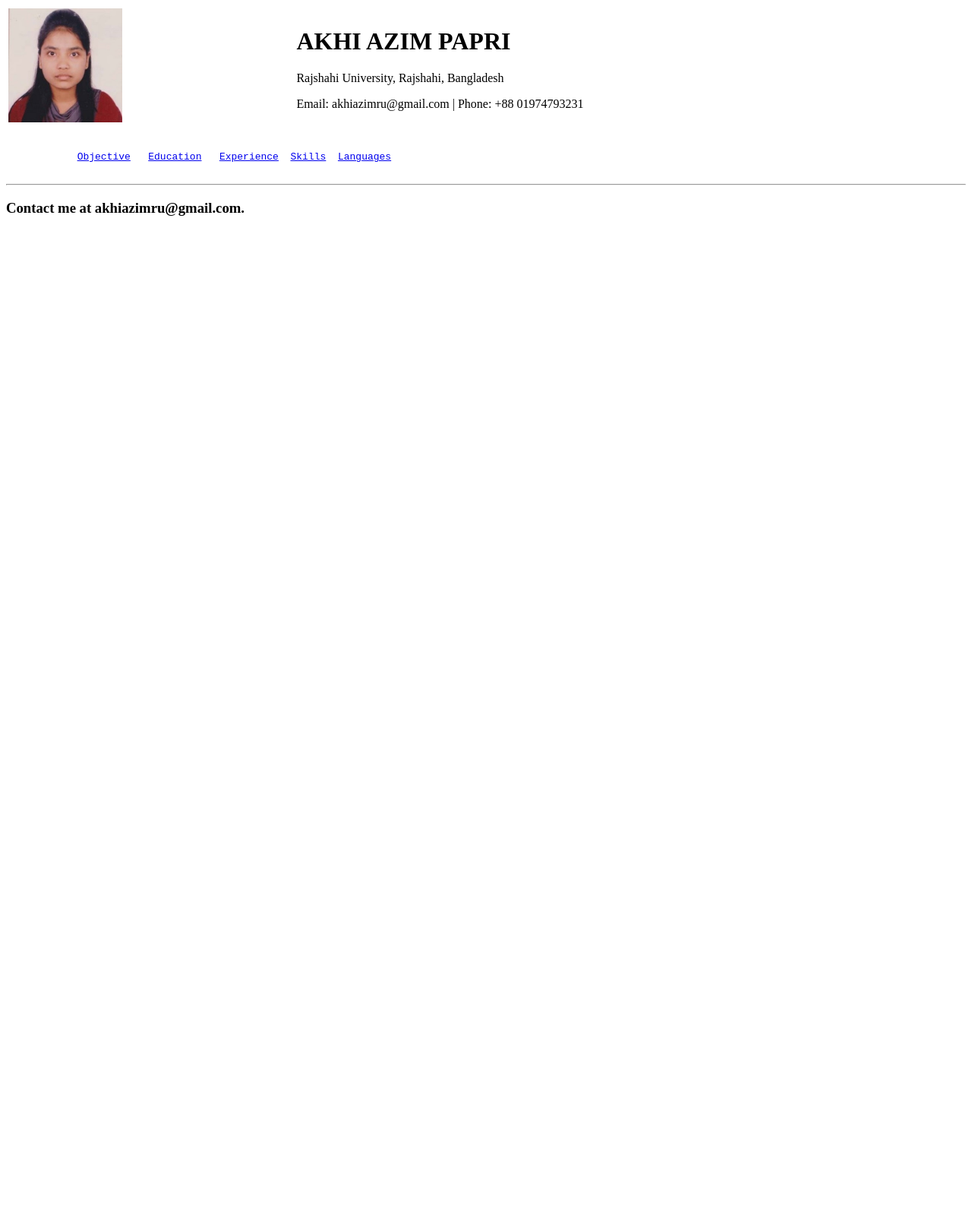
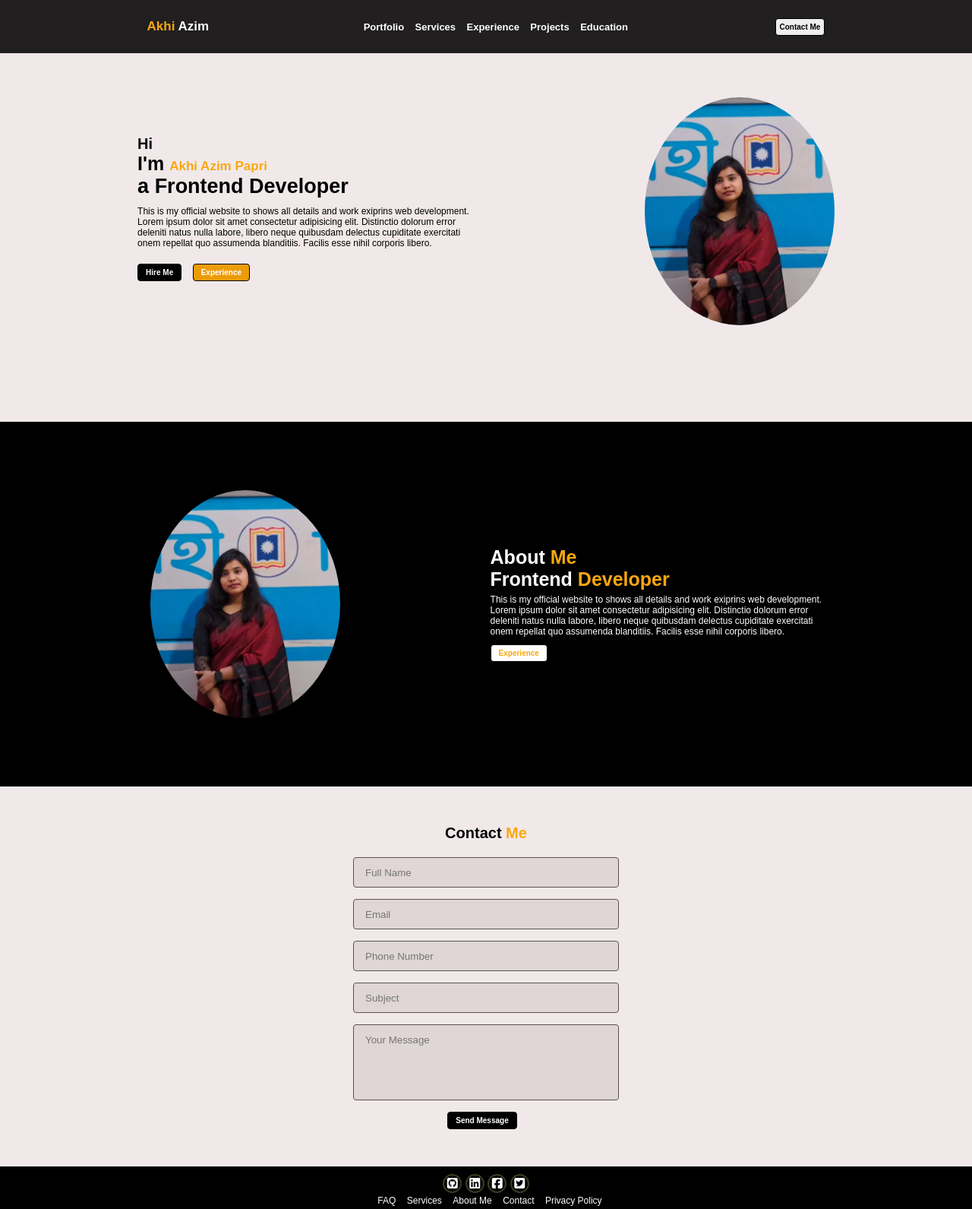
Before and after one commit to akhiazimpapri/Portfolio, a plain HTML site: page index.html in a window 1280 px wide. Shown: the top 1591 px of the page at 76% size. Before the commit the page ends 800 px from the top, so only its background shows below. Drawn offline with Linux system fonts and the light colour scheme.

Commit message:
homepage

```diff
--- a/index.html
+++ b/index.html
@@ -1,34 +1,88 @@
 <!DOCTYPE html>
-<html>
+<html lang="en">
 <head>
     <meta charset="UTF-8">
-    <title>MY PORTFOLIO</title>
+    <meta name="viewport" content="width=device-width, initial-scale=1.0">
+    <title>My Portfolio</title>
+    <link rel="stylesheet" href="https://cdnjs.cloudflare.com/ajax/libs/font-awesome/6.5.2/css/all.min.css" integrity="sha512-SnH5WK+bZxgPHs44uWIX+LLJAJ9/2PkPKZ5QiAj6Ta86w+fsb2TkcmfRyVX3pBnMFcV7oQPJkl9QevSCWr3W6A==" crossorigin="anonymous" referrerpolicy="no-referrer" />
+    <link rel="stylesheet" href="style.css">
 </head>
 <body>
-    <table width="100%">
-        <tr>
-            <td width="30%">
-                <img src="img/My-picture.jpeg" alt="My picture" width="150" height="150">
-            </td>
-            <td width="70%">
-                <h1>AKHI AZIM PAPRI</h1>
-                <p>Rajshahi University, Rajshahi, Bangladesh</p>
-                <p>Email: akhiazimru@gmail.com | Phone: +88 01974793231</p>
-            </td>
-        </tr>
-    </table>
-    <br>
+    <header>
+        <div class="nevbar">
+            <div class="ak">Akhi <span>Azim</span></div>
+            <div class="sections">
+                <a href="#">Portfolio</a>
+                <a href="#">Services</a>
+                <a href="#">Experience</a>
+                <a href="#">Projects</a>
+                <a href="#">Education</a>
+            </div>
+            <button class="contact">Contact Me</button>
+        </div>
+    </header>
 
-    <header>
-        <pre>
-            <a href="Objective.html" terget="_main">Objective</a>   <a href="Education.html" terget="_main">Education</a>   <a href="Experience.html" terget="_main">Experience</a>  <a href="Skills.html"terget="_main">Skills</a>  <a href="Languages.html"terget="_main">Languages</a>
-        </pre>
-    </header>
-    <hr>
+    <div class="introPic">
+        <div class="intro">
+            <p id="hi">Hi</p>
+            <p id="im">I'm <span class="ak">Akhi Azim Papri</span></p>
+            <p class="Front">a Frontend Developer</p>
+            <p id="discrib">
+                This is my official website to shows all details and work exiprins web development.<br>
+                Lorem ipsum dolor sit amet consectetur adipisicing elit. Distinctio dolorum error <br>
+                deleniti natus nulla labore, libero neque quibusdam delectus cupiditate exercitati<br>
+                onem repellat quo assumenda blanditiis. Facilis esse nihil corporis libero.
+            </p>
+            <button class="hire ">Hire Me</button>
+            <button id="experience">Experience</button>
+        </div>
+        <div class="pic"></div>
+    </div>
+
+    <div class="introPicture">
+        <div class="pic"></div>
+        <div class="intoduction">
+            <p id="im">About <span class="dev">Me</span></p>
+            <p id="im">Frontend <span class="dev">Developer</span></p>
+            <p id="discrib">
+                This is my official website to shows all details and work exiprins web development.<br>
+                Lorem ipsum dolor sit amet consectetur adipisicing elit. Distinctio dolorum error <br>
+                deleniti natus nulla labore, libero neque quibusdam delectus cupiditate exercitati<br>
+                onem repellat quo assumenda blanditiis. Facilis esse nihil corporis libero.
+            </p>
+            <button id="exp">Experience</button>
+        </div>
+    </div>
+    <div class="ContactMe">
+        <p class="im">Contact <span id="ak">Me</span></p>
+        <form>
+            <input type="text" placeholder="Full Name"><br>
+            <input type="text" placeholder="Email"><br>
+            <input type="number" placeholder="Phone Number"><br>
+            <input type="text" placeholder="Subject"><br>
+            <input name="feedback" id="feedback" placeholder="Your Message"><br>
+            <button class="hire hov">Send Message</button>
+        </form>
+    </div>
+
     <footer>
-        <h3>
-            Contact me at akhiazimru@gmail.com.
-        </h3>
+        <div class="foot">
+                <i class="fa-brands fa-square-github"></i>
+                <i class="fa-brands fa-linkedin"></i>
+                <i class="fa-brands fa-square-facebook"></i>
+                <i class="fa-brands fa-square-twitter"></i>
+            <div class="detail">
+                <a href="#">FAQ</a>
+                <a href="#">Services</a>
+                <a href="#">About Me</a>
+                <a href="#">Contact</a>
+                <a href="#">Privacy Policy</a>
+            </div>
+            <div class="copyright">
+                &#169; 2024 Akhi Azim|All Right Reserved
+            </div>
+        </div>
     </footer>
+
 </body>
 </html>
--- /dev/null
+++ b/style.css
@@ -0,0 +1,242 @@
+*{
+    margin: 0;
+    padding: 0;
+    box-sizing: border-box;
+    font-family: sans-serif;
+    text-decoration: none;
+    list-style: none;
+}
+/**header**/
+.nevbar{
+    height: 70px;
+    width: 100%;
+    background-color: rgb(33, 31, 31);
+    color: white;
+    display: flex;
+    justify-content: space-evenly;
+    align-items: center;
+    font-weight: bold;
+    position: fixed;
+}
+.sections a{
+    color: white;
+    margin-left: 10px;
+    font-size: 13px;
+
+}
+
+.sections a:hover{
+    color: orange;
+    text-decoration: solid;
+    text-decoration-line: underline;
+}
+.contact{
+    font-size: 10px;
+    padding: 5px;
+    font-weight: bold;
+    color: black;
+    border-radius: 4px;
+}
+.contact:hover{
+    background-color: rgba(249, 167, 16);
+    color: white;
+}
+
+.ak{
+    font-size: 17px;
+    color: rgba(249, 167, 16);
+}
+
+Span{
+    color: white;
+}
+.ak:hover{
+    color: rgb(203, 135, 9);
+}
+
+span:hover{
+    color: rgb(203, 135, 9);
+}
+
+/**box**/
+
+.introPic{
+    height: 555px;
+    background-color: rgb(241, 233, 233);
+    display:flex ;
+    justify-content: space-evenly;
+    align-items: center;
+}
+
+.intro {
+   margin-right: 50px;
+   margin-top: 100px;
+   height: 300px;
+}
+
+.intro button{
+    margin-top: 10px;
+}
+#hi{
+    font-size: 20px;
+    font-weight: 700;
+}
+#im{
+    font-size: 25px;
+    font-weight: 800;
+}
+
+.Front{
+    font-size: 27px;
+    font-weight: 800;
+    margin-bottom: 10px;
+}
+
+#discrib{
+    font-size: 12px;
+    margin-top: 5px;
+    margin-bottom: 10px;
+}
+
+.pic{
+    padding-top: 50px;
+    height: 300px;
+    width: 250px;
+    background-image: url(img/My-pic.jpg);
+    background-size: cover;
+    border-radius: 50%;
+}
+button{
+    border: none;
+    font-size: 10px;
+    padding-left: 10px;
+    padding-right: 10px;
+    padding-top: 5px;
+    padding-bottom: 5px;
+    border: 1px solid black;
+    border-radius: 4px;
+    font-weight: bold;
+}
+
+.hire{
+    background-color: black;
+    color: white;
+    margin-right: 10px;
+    color: white;
+}
+.hire:hover{
+    background-color: white;
+    color: black;
+}
+
+#experience{
+    background-color: rgb(236, 156, 8);
+    color: white;
+}
+
+#experience:hover{
+    background-color: white;
+    color: black;
+}
+
+.introPicture{
+    height: 480px;
+    background-color: black;
+    color: white;
+    display:flex ;
+    justify-content: space-evenly;
+    align-items: center;
+}
+.dev{
+    color: rgba(249, 167, 16);
+}
+
+#exp{
+    color: rgba(249, 167, 16);
+    background-color: white;
+}
+#exp:hover{
+    color: white;
+    background-color: rgba(249, 167, 16);
+}
+/**contact**/
+.ContactMe{
+    height: 500px;
+    background-color: rgb(241, 233, 233);
+    text-align: center;
+    padding-top: 50px;
+}
+
+.im{
+    font-size: 20px;
+    padding-bottom: 20px;
+    font-weight: bold;
+}
+#ak{
+    color: rgba(249, 167, 16);
+    padding-bottom: 20px;
+    font-weight: bold;
+}
+form input{
+   background-color: rgb(224, 214, 214);
+   border: 1px solid rgb(88, 84, 84);
+   border-radius: 4px;
+   height: 40px;
+   width: 350px;
+   margin-bottom: 15px;
+   padding-left: 15px;
+}
+#feedback{
+    height: 100px;
+    padding-bottom: 60px;
+}
+.hire:hover{
+    background-color: white;
+    color: black;
+}
+
+/**footer**/
+
+.foot{
+    background-color: black;
+    color: white;
+    height: 100px;
+    width: 100%;
+    text-align: center;
+    padding-top: 10px;
+}
+.foot a{
+    color: white;
+    padding-left: 10px;
+    padding-top: 7px;
+    font-size: 12px
+}
+
+.foot a:hover{
+    color: orange;
+    text-decoration: solid;
+    text-decoration-line: underline;
+}
+.copyright{
+    padding-top: 7px;
+    font-size: 9px;
+}
+
+.foot i{
+    padding: 2px;
+    border: 2px solid rgb(61, 61, 36);
+    border-radius: 50%;
+    height: 25px;
+    width: 25px;
+    text-align: center;
+
+ }
+
+.foot i:hover{
+   border: 2px solid rgb(206, 138, 11);
+   border-radius: 50%;
+   height: 25px;
+   width: 25px;
+   text-align: center;
+
+}
```
Also changed, not shown: Education.html (deleted, +0 -36 lines), Experience.html (deleted, +0 -11 lines), Languages.html (deleted, +0 -15 lines), Objective.html (deleted, +0 -11 lines), Projects.html (deleted, +0 -11 lines), Skills.html (deleted, +0 -14 lines), img/My-pic.jpg (added), img/gitHub logo.png (added).
